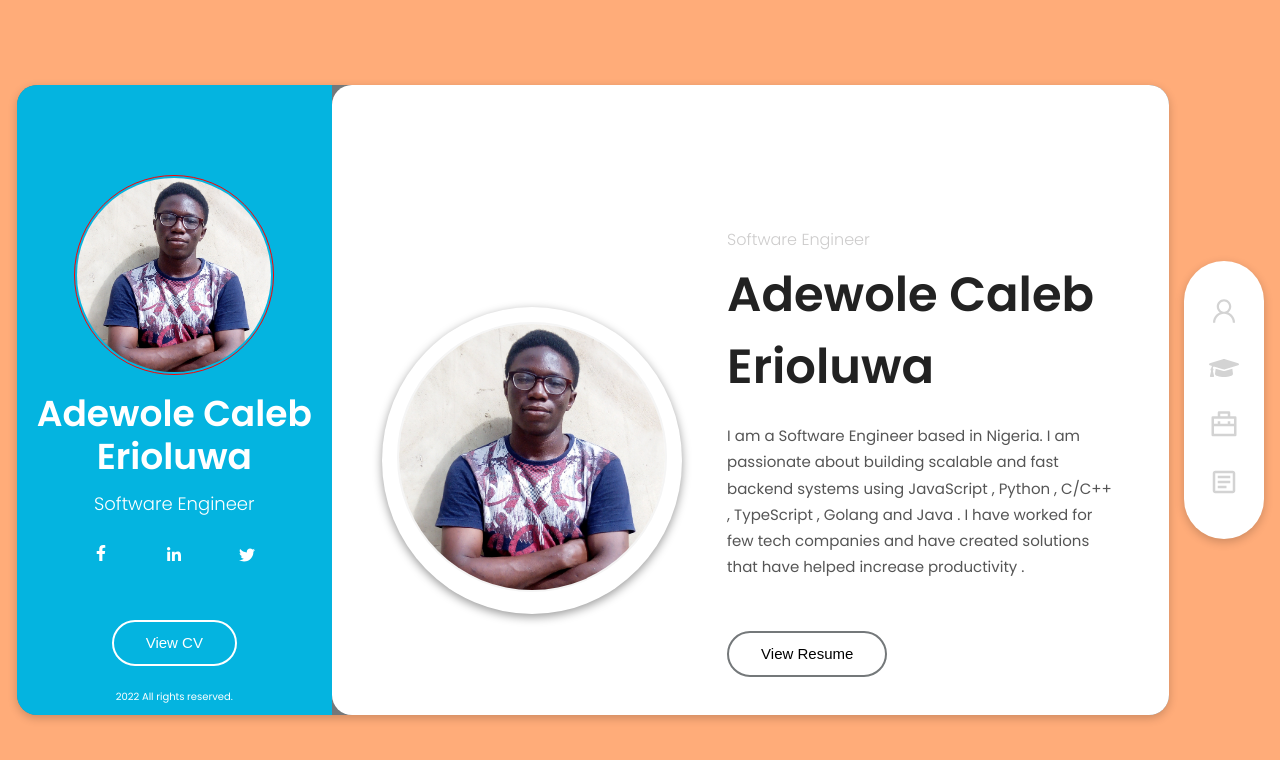
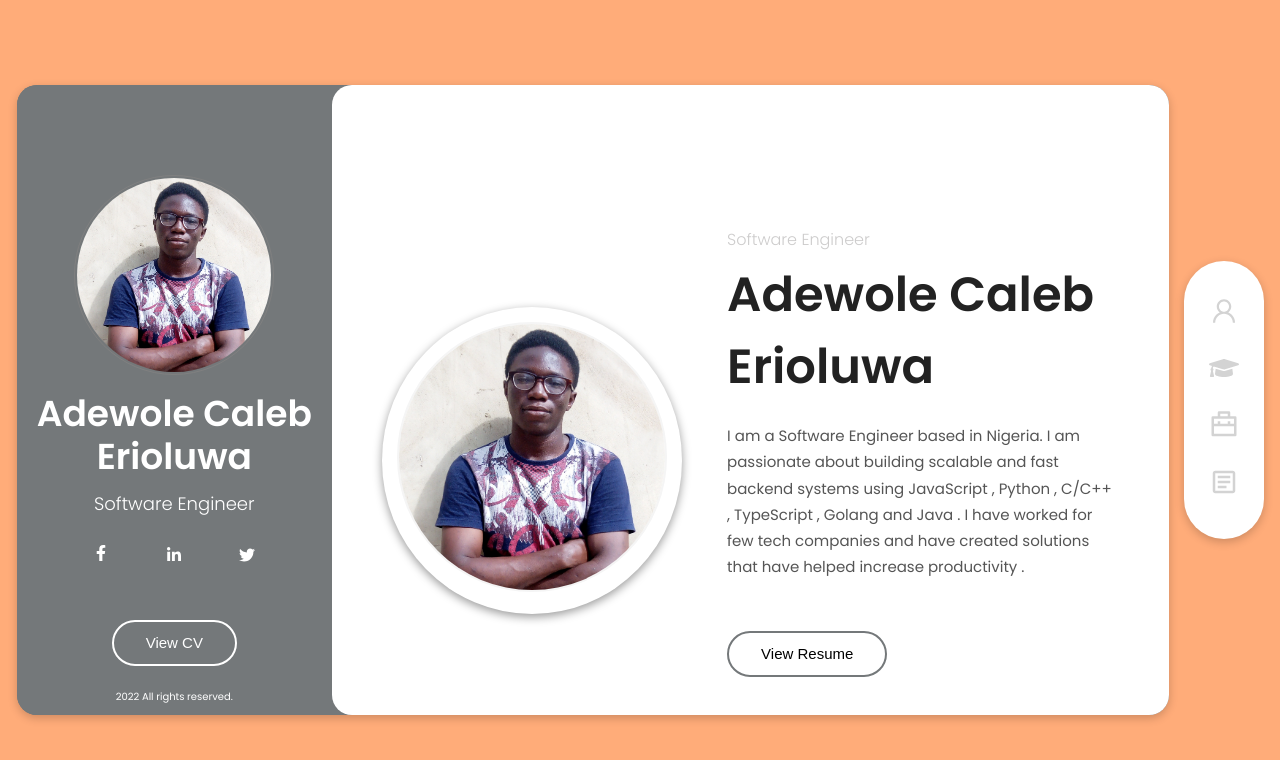
Before and after one commit to caleberi/portfolio, a React (Create React App) app: page / in a window 1280 px wide. Shown: the top 760 px of the page. Built offline with nearby package versions, Linux system fonts and the light colour scheme.

Commit message:
style : add new summary page update

```diff
--- a/src/Components/PortfolioSummary/PortfolioSummary.css
+++ b/src/Components/PortfolioSummary/PortfolioSummary.css
@@ -3,7 +3,7 @@
 .portfolio__summary{
     font-family: 'Poppins', sans-serif;
     height: 100%;
-    background: #04B4E0;
+    background: #74787a;
     border-top-left-radius: 20px;
     border-bottom-left-radius: 20px;
     flex: 0.3;
@@ -28,7 +28,7 @@
     width: 200px;
     height: 200px;
     border-radius: 50%;
-    border: 1px solid red;
+    border: 1px solid gray;
     padding: 2px;
 }
 
```
